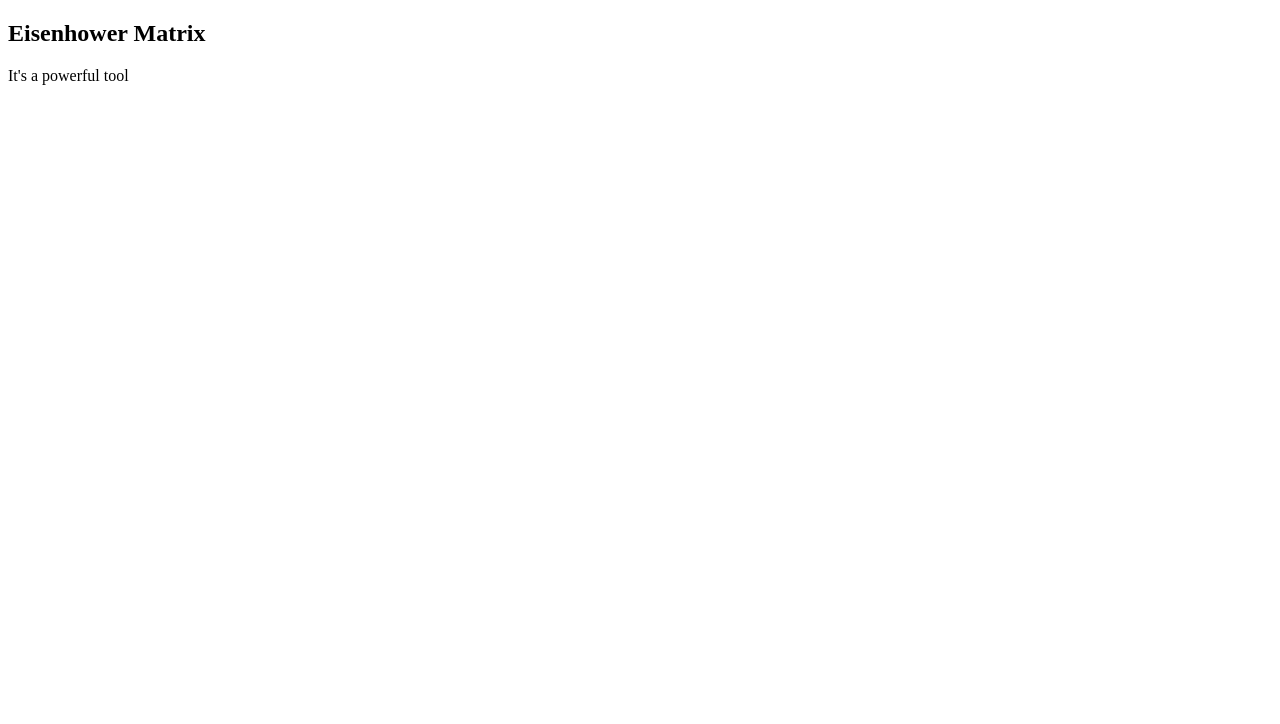
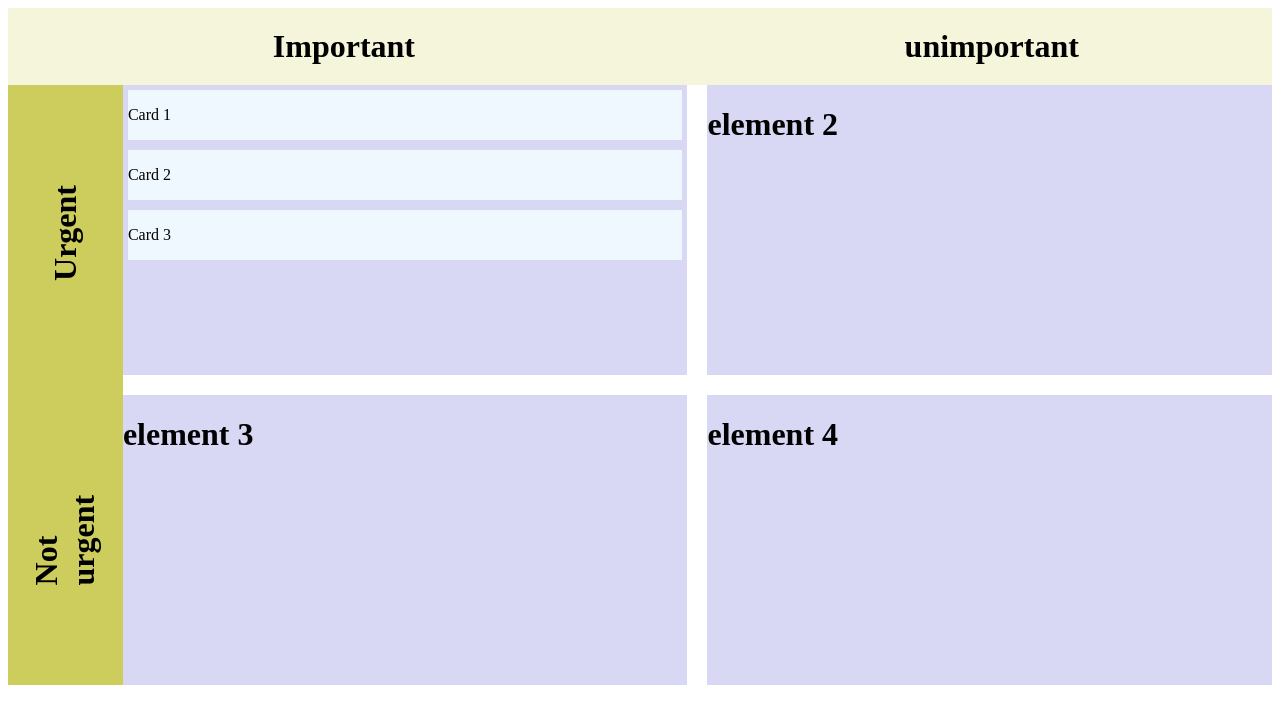
Before and after one commit to kaushik-yadav/eisenhower-matrix, a plain HTML site: page index.html in a window 1280 px wide. Drawn offline with Linux system fonts and the light colour scheme.

Commit message:
Use Grid

```diff
--- a/index.html
+++ b/index.html
@@ -5,8 +5,89 @@
     <meta name="viewport" content="width=device-width, initial-scale=1.0">
     <title>Document</title>
 </head>
+<style>
+    .body,html{
+        padding: 0px;
+        margin:0px;
+    }
+    .top{
+        display: flex;
+        padding:20px;
+        background-color: beige;
+        justify-content:space-between;
+        align-items: center;
+    }
+    .top h1{
+        margin:0px 20% 0px 20%;
+    }
+    .left{
+        display:flex;
+        flex-direction: column;
+        justify-content: space-between;
+        background-color: rgb(205, 205, 94);
+        width: 10%;
+        height:600px;
+    }
+    .left h1{
+        margin:120px 0 120px 0px;
+        transform: rotate(270deg);
+    }
+    .main{
+        display:flex;
+    }
+    .box{
+        display: grid;
+        grid-template-columns: 1fr 1fr;
+        grid-template-rows: 1fr 1fr;
+        column-gap: 20px;
+        row-gap: 20px;
+        width: 100%;
+    }
+    .item{
+        display: flex;
+        flex-direction: column;
+        background-color: rgb(216, 216, 244);
+        width: 100%;
+        height: 100%;
+    }
+    .card{
+        background-color: aliceblue;
+        margin:5px;
+    }
+</style>
 <body>
-    <h2>Eisenhower Matrix</h2>
-    <p>It's a powerful tool</p>
+    <div class="top">
+        <h1>Important</h1>
+        <h1>unimportant</h1>
+    </div>
+    <div class="main">
+        <div class="left">
+            <h1>Urgent</h1>
+            <h1>Not urgent</h1>
+        </div>
+        <div class="box">
+            <div class="item">
+                <div class="card">
+                    <p>Card 1</p>
+                </div>
+                <div class="card">
+                    <p>Card 2</p>
+                </div>
+                <div class="card">
+                    <p>Card 3</p>
+                </div>
+            </div>
+            <div class="item">
+                <h1>element 2</h1>
+            </div>
+            <div class="item">
+                <h1>element 3</h1>
+            </div>
+            <div class="item">
+                <h1>element 4</h1>
+            </div>
+        </div>
+    </div>
+
 </body>
 </html>
```
